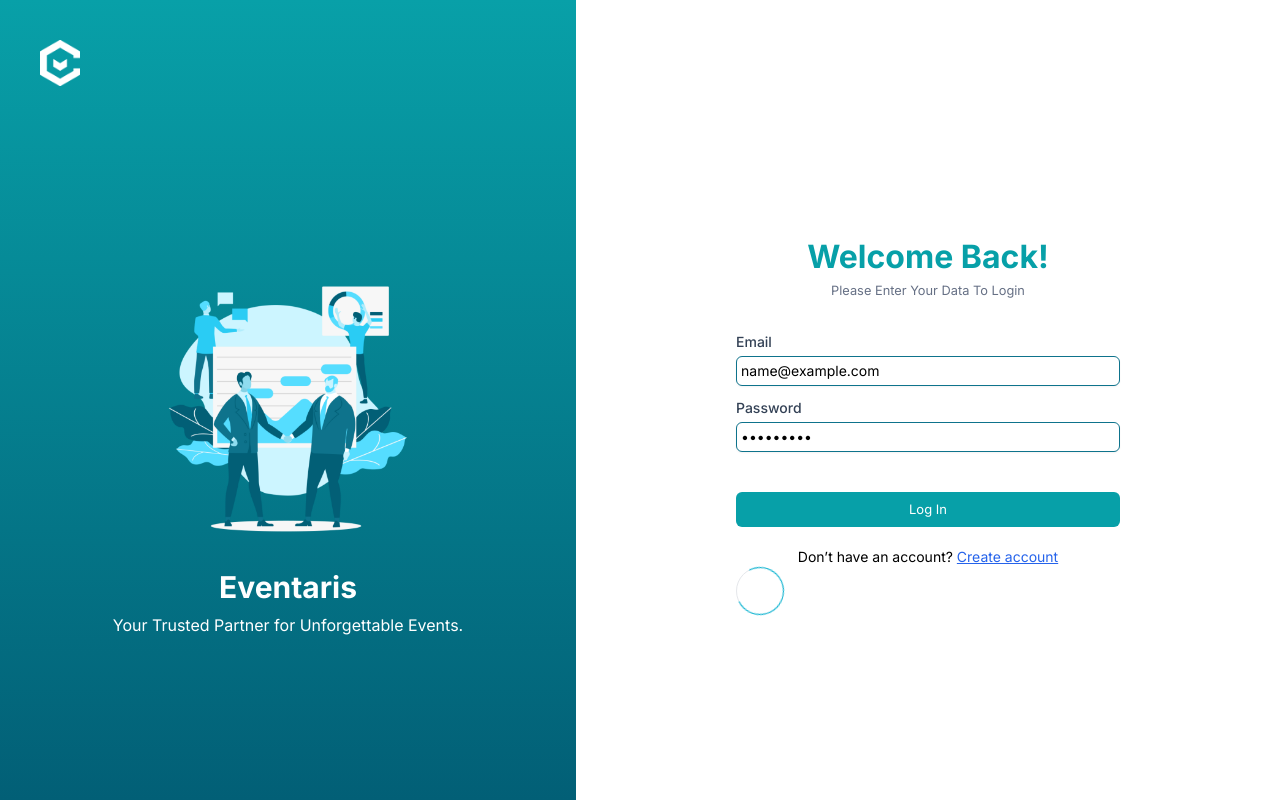
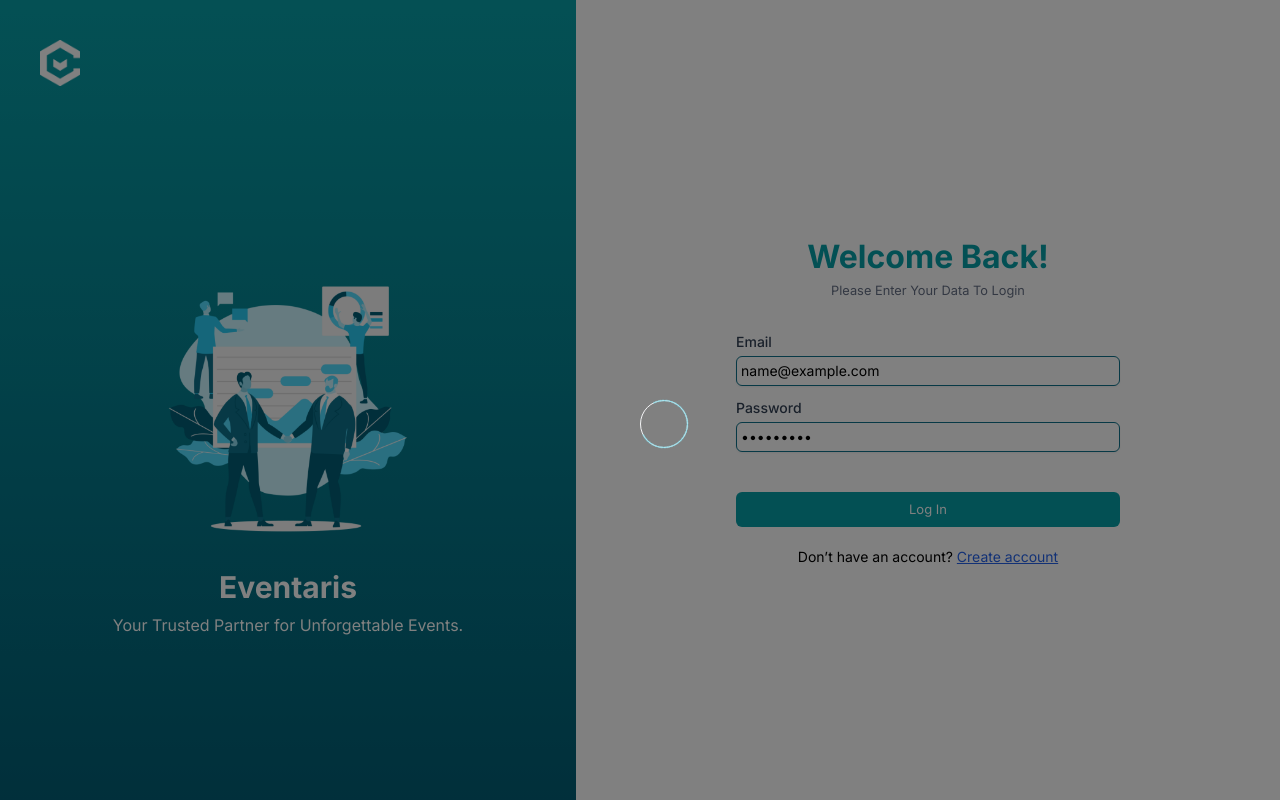
Before and after one commit to Eventaris/Eventaris, a React (Vite) app in the folder client/: page /login in a window 1280 px wide. Both pictures are taken after typing "name@example.com", "Sample123" into the empty fields and a click on the button "Log In". Built offline with nearby package versions, Linux system fonts and the light colour scheme.

Commit message:
menyesuaikan component loading

```diff
--- a/client/src/components/Loading.jsx
+++ b/client/src/components/Loading.jsx
@@ -2,10 +2,12 @@
 
 const Loading = () => {
     return (
-        <div className="relative">
-            <div className="w-12 h-12 rounded-full absolute border border-solid border-gray-200"></div>
-            <div
-                className="w-12 h-12 rounded-full animate-spin absolute border border-solid border-cyan-500 border-t-transparent">
+        <div className="fixed inset-0 bg-black opacity-50 z-50 flex justify-center items-center">
+            <div className="relative">
+                <div className="w-12 h-12 rounded-full absolute border border-solid border-gray-200"></div>
+                <div
+                    className="w-12 h-12 rounded-full animate-spin absolute border border-solid border-cyan-500 border-t-transparent">
+                </div>
             </div>
         </div>
     );
```
